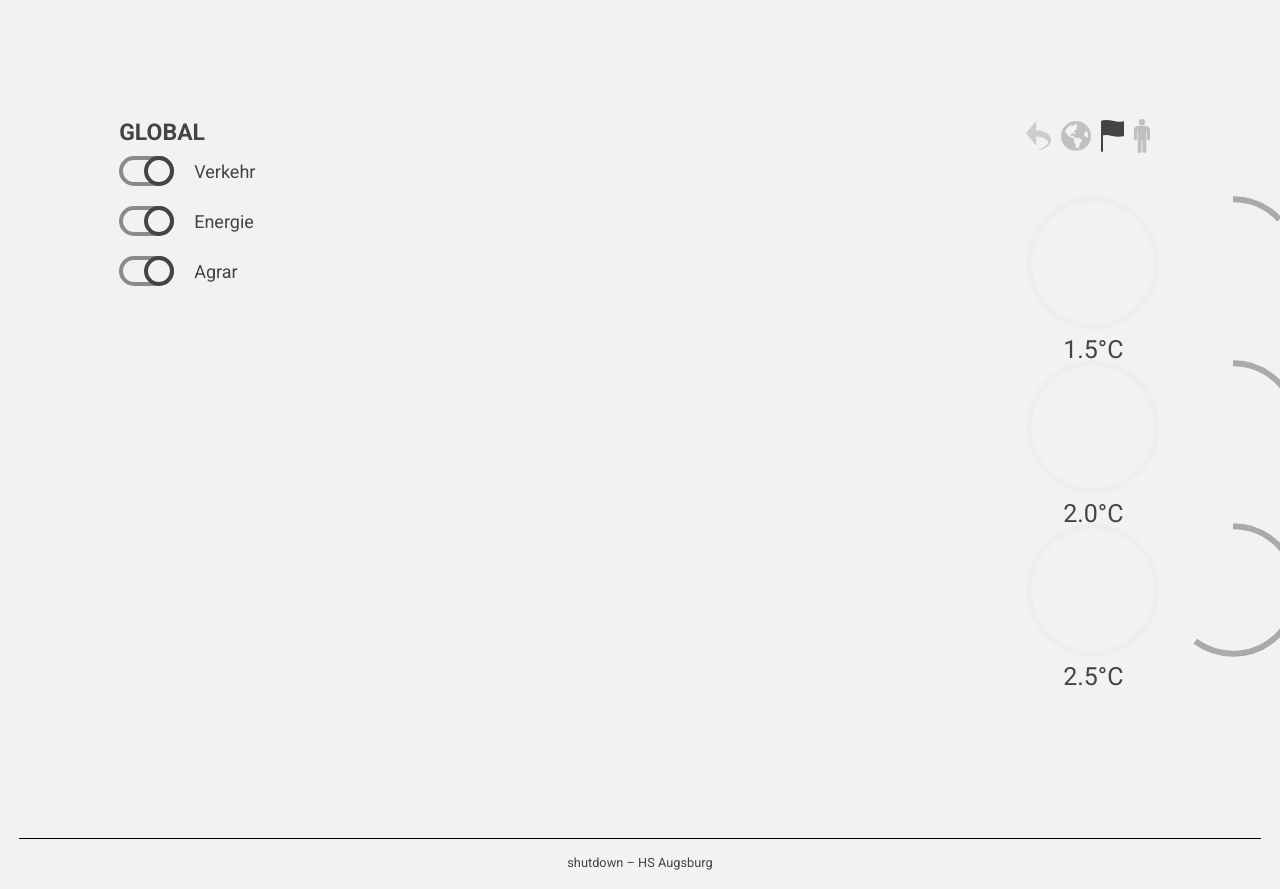
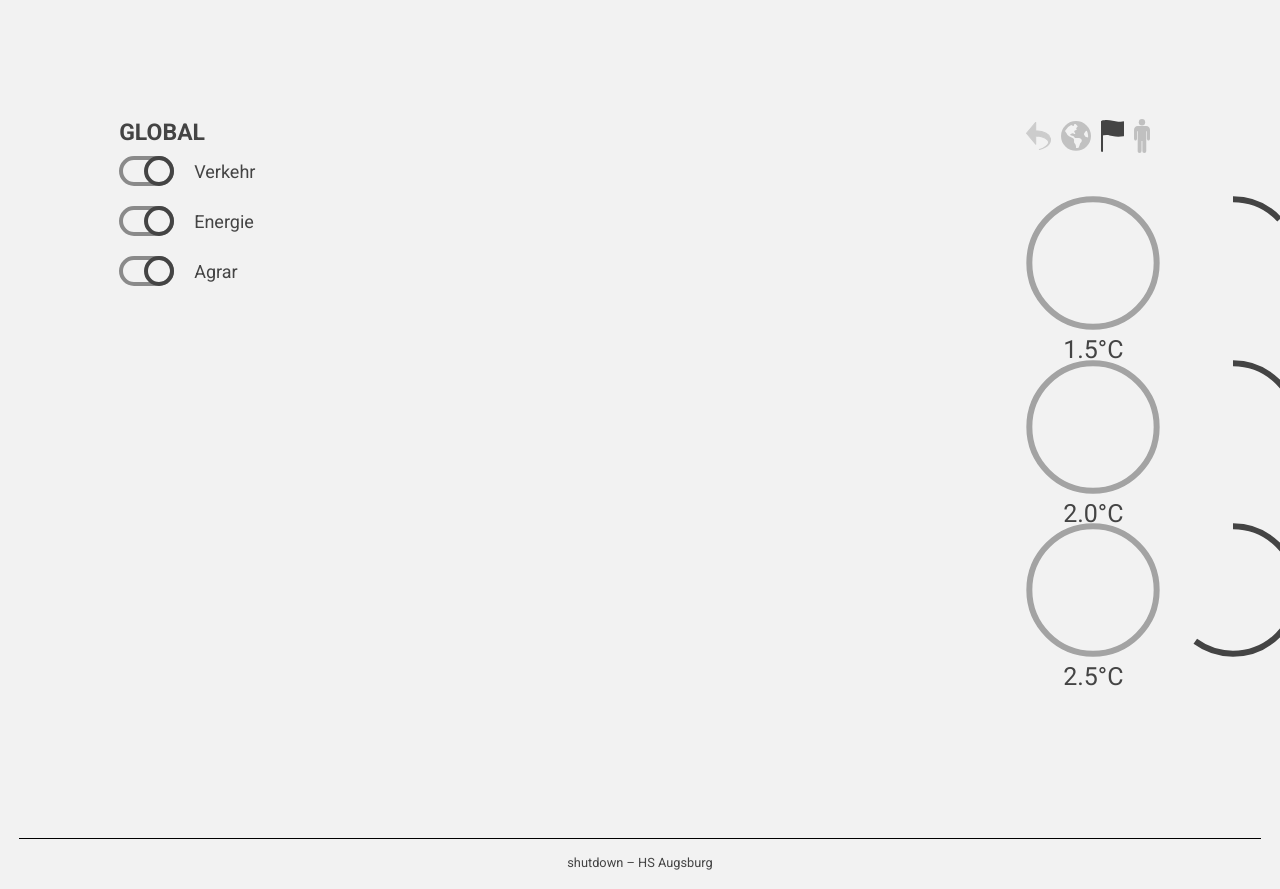
Before and after one commit to flogesell/shutdown, a Vue app in the folder frontend/: page / in a window 1280 px wide. Shown: the top 889 px of the page. Built offline with nearby package versions, Linux system fonts and the light colour scheme.

Commit message:
probability boxes with color variables

```diff
--- a/frontend/src/components/probabilityBox.vue
+++ b/frontend/src/components/probabilityBox.vue
@@ -1,10 +1,10 @@
 <template>
     <div @mouseenter="displayPerc" @mouseleave="displayDeg" class="probability-container">
         <svg viewBox="0 0 35 35" id="circle" width="140px" height="140px">
-            <path d="M18 2.0845 a 15.9155 15.9155 0 0 1 0 31.831 a 15.9155 15.9155 0 0 1 0 -31.831" fill="none" stroke="#eee" stroke-width="1.5" />
+            <path d="M18 2.0845 a 15.9155 15.9155 0 0 1 0 31.831 a 15.9155 15.9155 0 0 1 0 -31.831" fill="none" stroke-width="1.5" />
         </svg>
         <svg viewBox="0 0 35 35" id="arc" width="140px" height="140px">
-            <path d="M18 2.0845 a 15.9155 15.9155 0 0 1 0 31.831 a 15.9155 15.9155 0 0 1 0 -31.831" fill="none" stroke="#aaa" stroke-width="1.5" :style="{ 'stroke-dasharray': percentage + ', 100' }" />
+            <path d="M18 2.0845 a 15.9155 15.9155 0 0 1 0 31.831 a 15.9155 15.9155 0 0 1 0 -31.831" fill="none" stroke-width="1.5" :style="{ 'stroke-dasharray': percentage + ', 100' }" />
         </svg>
         <p class="probability" :id="'number' + deg">{{ deg }}°C</p>
     </div>
@@ -33,14 +33,23 @@ export default {
 </script>
 
 <style scoped lang="scss">
+@import '@/assets/styles/_config.scss';
+
     .probability-container {
         display: block;
         flex: none;
         align-items: center;
         text-align: center;
     }
+    #circle>path {
+        stroke: $secondary;
+    }
     #arc {
         position: absolute;
+
+    }
+    #arc>path {
+            stroke: $primary;
     }
     .probability {
         font-size: 25px;
```
